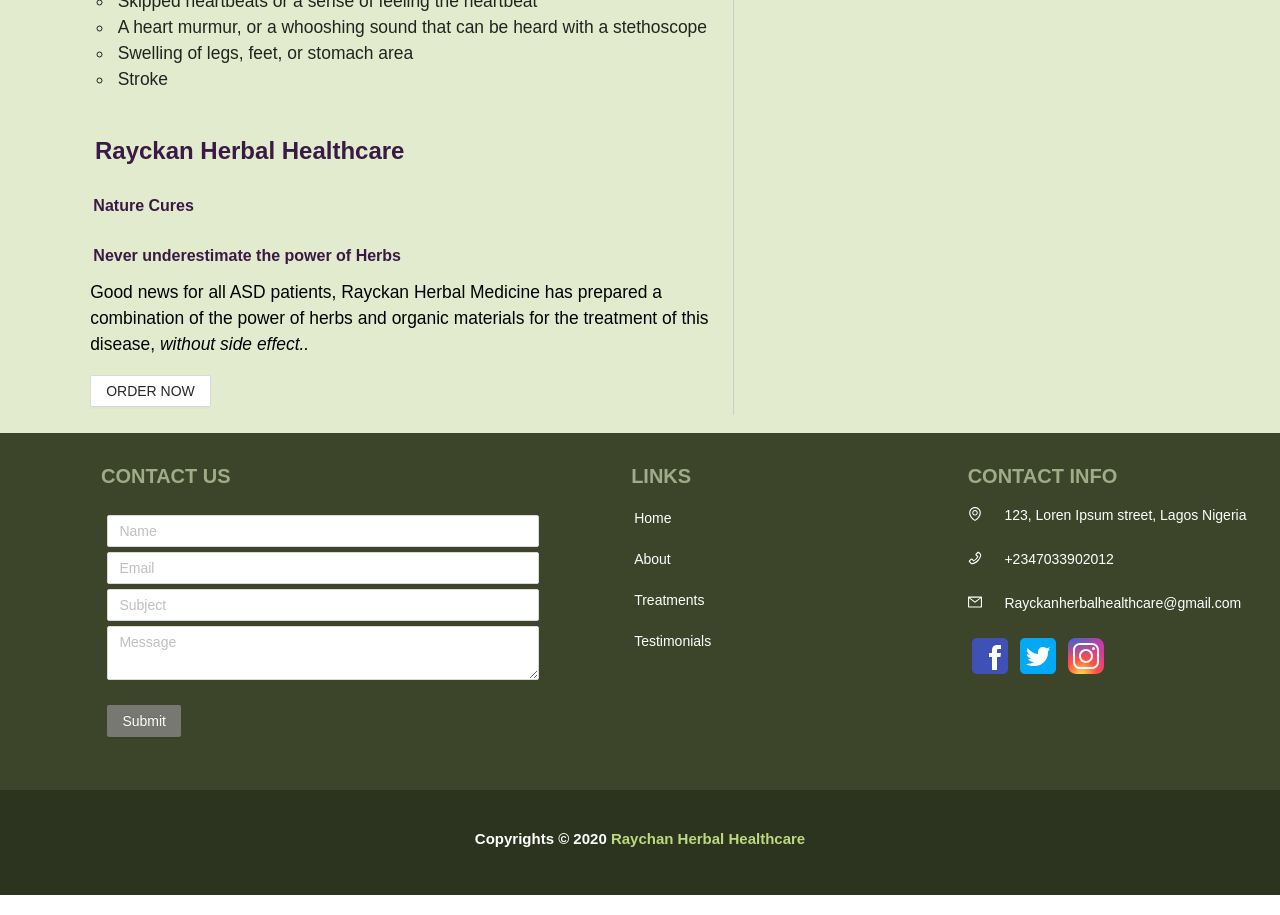
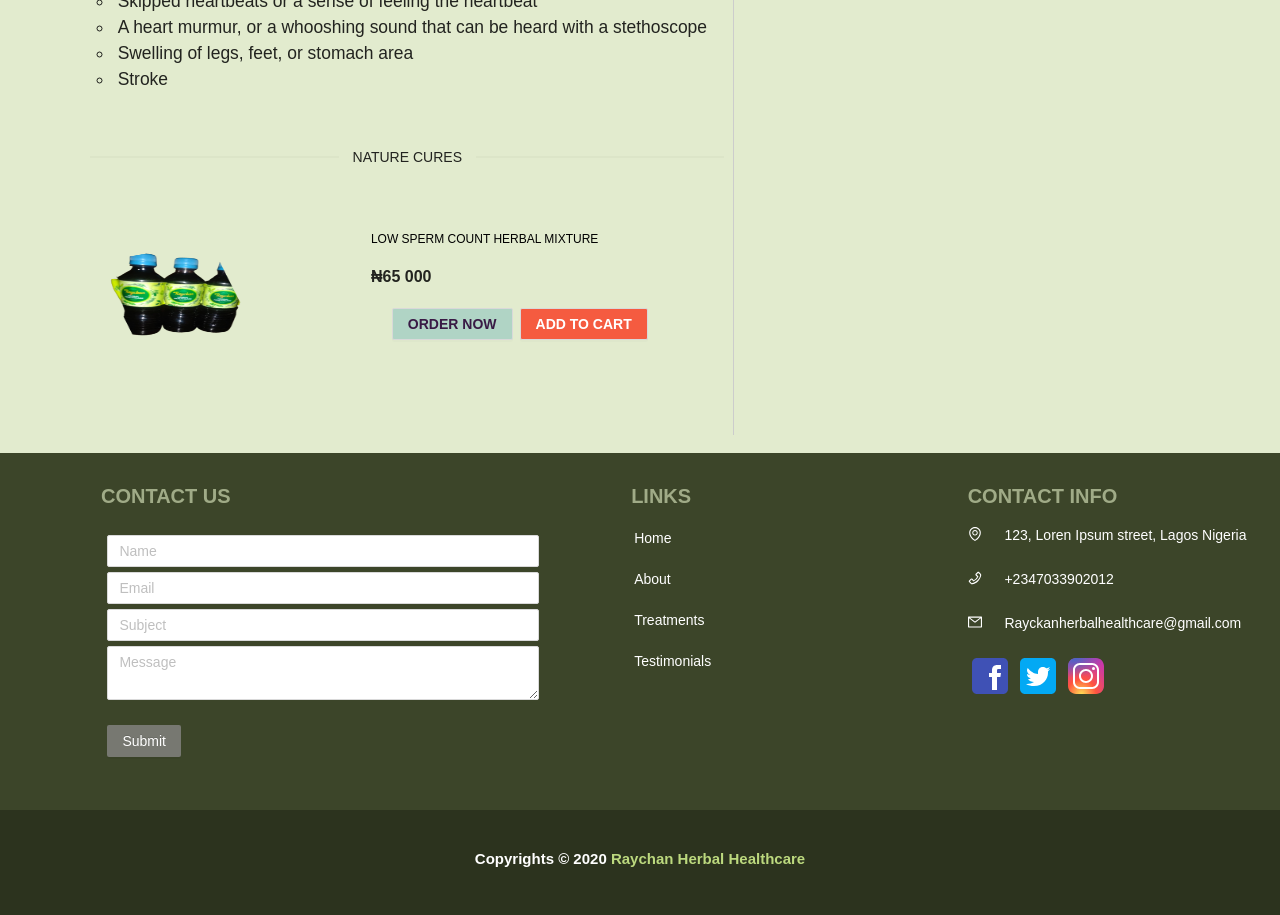
Before and after one commit to damigreen/raychan-frontend, a React (Create React App) app: page /atrial-septal-defect in a window 1280 px wide. Shown: the part 1020-1935 px from the top of the page. Built offline with nearby package versions, Linux system fonts and the light colour scheme.

Commit message:
Added cure to ASD

```diff
--- a/src/components/diseases and conditions/atrial septal defect/AtrilaSeptal.js
+++ b/src/components/diseases and conditions/atrial septal defect/AtrilaSeptal.js
@@ -6,6 +6,8 @@
   Typography, Button
 } from 'antd'
 import '../Diseases.scss'
+import cureImage from '../../../images/treatments/CureImage.png'
+import { Divider } from 'antd';
 
 const { Title, Paragraph } = Typography
 
@@ -52,16 +54,36 @@
                   </Paragraph>
                 </Col>
 
-                <Col>
-                  <Title level={3} className="disease-title">Rayckan Herbal Healthcare</Title>
-                  <Title className="disease-title bottom" level={5}>Nature Cures</Title>
-                  <Title className="disease-title bottom" level={5}>Never underestimate the power of Herbs</Title>
-                  <p>
-                    Good news for all ASD patients, Rayckan Herbal Medicine has
-                    prepared a combination of the power of herbs and organic materials for  the treatment of this disease, <em>without side effect..</em>
-                  </p>
-                  <Button href="#contact-form">ORDER NOW</Button>
-                </Col>
+                <Divider plain>NATURE CURES</Divider>
+
+                <Col span={24}>
+                          <Row>
+                            <div id="cure-wrap">
+                              <Col span={12}>
+                                  <div className="cure-image">
+                                    <img src={cureImage} alt="Diseases cure image" />
+                                  </div>
+
+                              </Col>
+                              <Col span={12}>
+                                <div className="cure-info">
+                                  <div>
+                                    <p className="cure-name overflow">LOW SPERM COUNT HERBAL MIXTURE</p>
+                                  </div>
+                                  <h1 className="cure-price"><span className="currency">₦</span>65 000</h1>
+                                  <p className="cure-quantity">
+
+                                  </p>
+                                  <div className="btn-wrap">
+                                    <Button style={{backgroundColor: '#B0D4C5', color: "#391A45", fontWeight: "600"}} href="#contact-form">ORDER NOW</Button>
+                                    <Button style={{backgroundColor: '#F55B40', color: "#fff", marginLeft: '.5em', fontWeight: "600"}} onClick={this.handleAddToCart}>ADD TO CART</Button>
+                                  </div>
+                                </div>
+                              </Col>
+                            </div>
+                          </Row>
+
+                  </Col>
               </Row>
             </Col>
 
```
